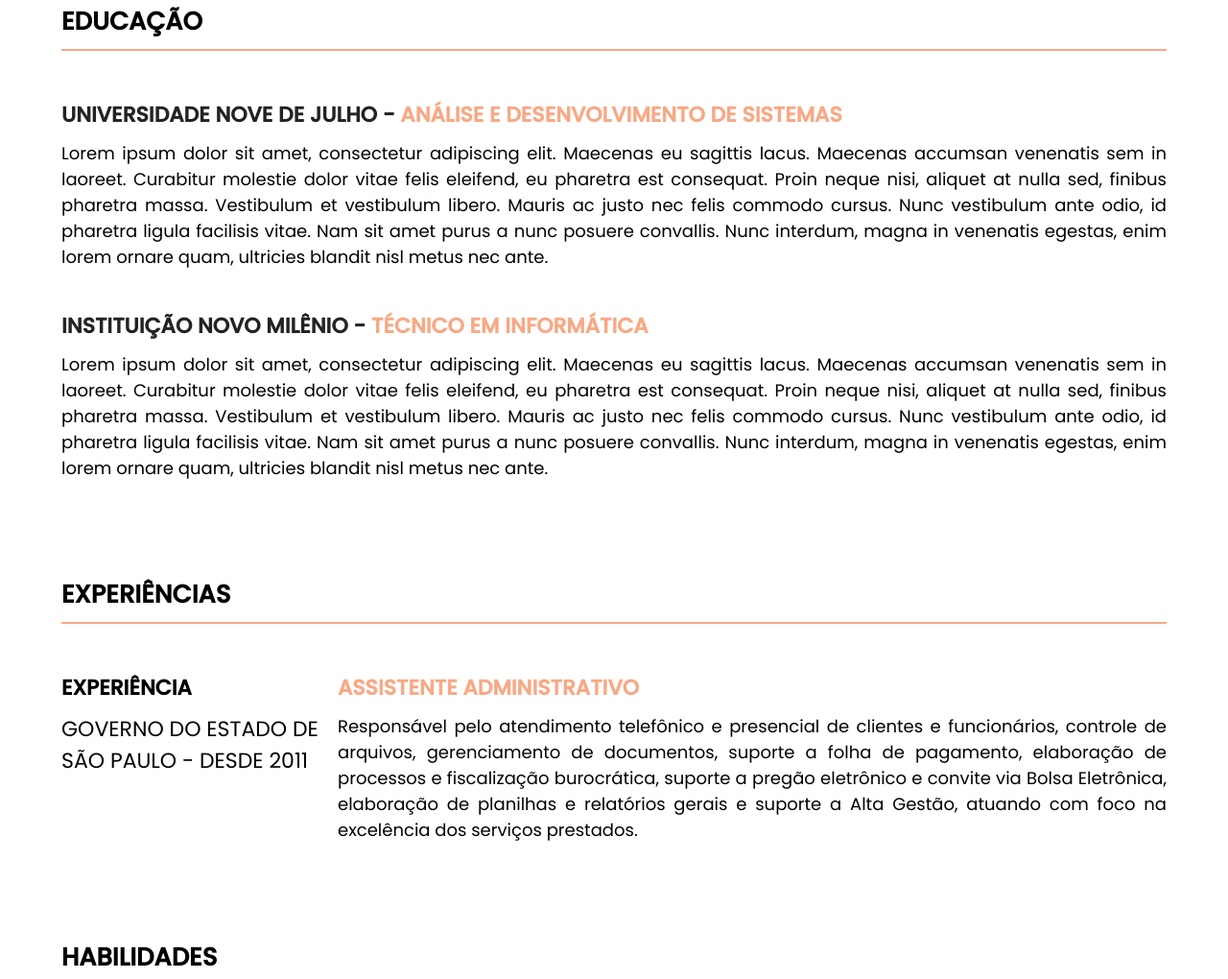
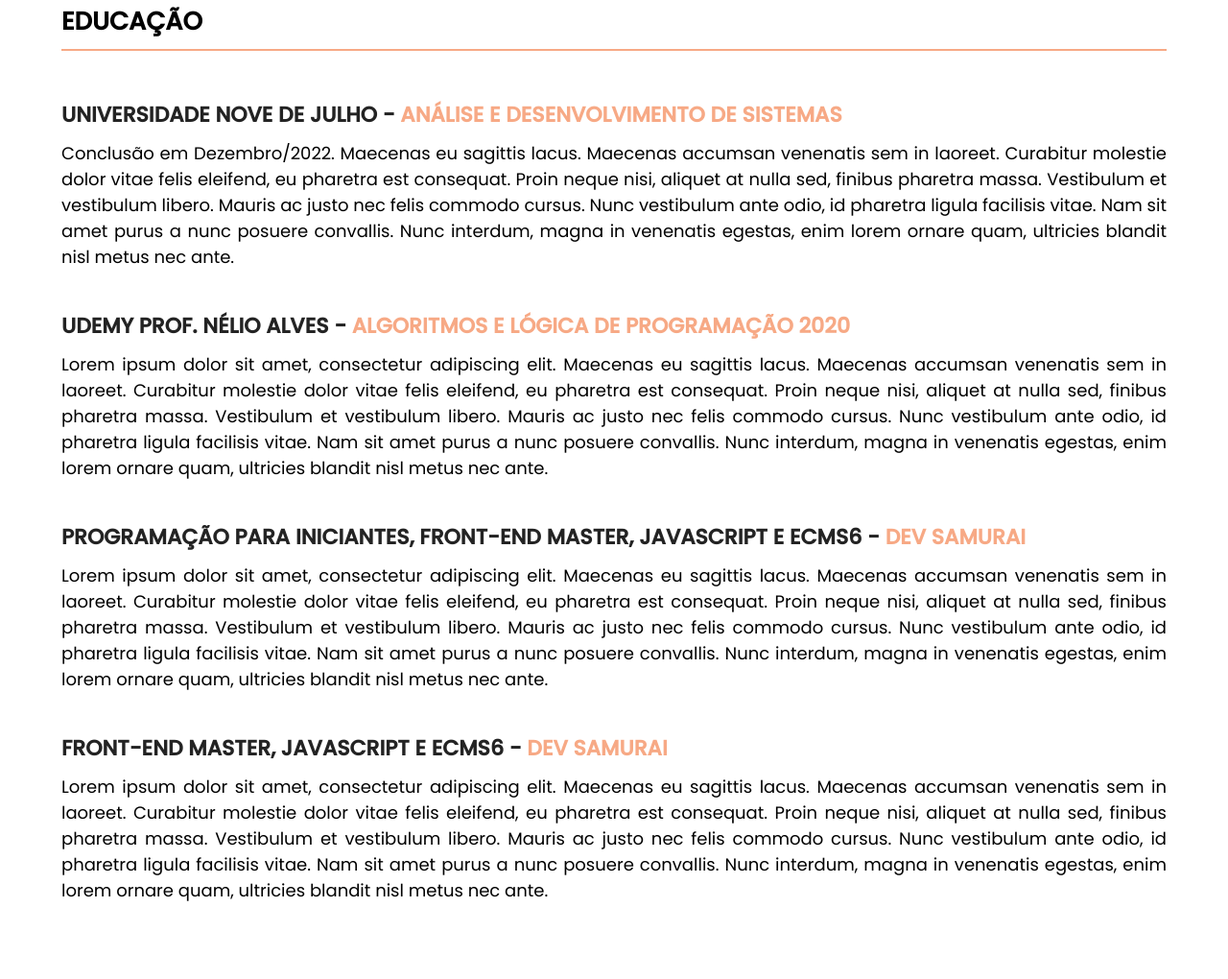
Before and after one commit to ingridholiveira/CV, a plain HTML site: page index.html in a window 1280 px wide. Shown: the part 558-1578 px from the top of the page at 96% size. Drawn offline with Linux system fonts and the light colour scheme.

Commit message:
atualização do campo experieencia e formação

```diff
--- a/index.html
+++ b/index.html
@@ -40,6 +40,22 @@
                     <h2>Universidade Nove de Julho - <span>Análise e Desenvolvimento de Sistemas</span></h2>
                 </div>
                 <p>
+                    Conclusão em Dezembro/2022.
+                    Maecenas eu sagittis lacus. Maecenas accumsan venenatis sem in laoreet.
+                    Curabitur molestie dolor vitae felis eleifend, eu pharetra est consequat.
+                    Proin neque nisi, aliquet at nulla sed, finibus pharetra massa.
+                    Vestibulum et vestibulum libero. Mauris ac justo nec felis commodo cursus.
+                    Nunc vestibulum ante odio, id pharetra ligula facilisis vitae.
+                    Nam sit amet purus a nunc posuere convallis.
+                    Nunc interdum, magna in venenatis egestas, enim lorem ornare quam, ultricies blandit nisl metus nec
+                    ante.
+                </p>
+            </div>
+            <div class="item">
+                <div class="w-100 title">
+                    <h2>UDEMY Prof. Nélio Alves - <span>Algoritmos e Lógica de Programação 2020</span></h2>
+                </div>
+                <p>
                     Lorem ipsum dolor sit amet, consectetur adipiscing elit.
                     Maecenas eu sagittis lacus. Maecenas accumsan venenatis sem in laoreet.
                     Curabitur molestie dolor vitae felis eleifend, eu pharetra est consequat.
@@ -53,7 +69,23 @@
             </div>
             <div class="item">
                 <div class="w-100 title">
-                    <h2>Instituição Novo Milênio - <span>Técnico em Informática</span></h2>
+                    <h2>Programação para Iniciantes, Front-End Master, JavaScript e ECMS6 - <span>Dev Samurai</span></h2>
+                </div>
+                <p>
+                    Lorem ipsum dolor sit amet, consectetur adipiscing elit.
+                    Maecenas eu sagittis lacus. Maecenas accumsan venenatis sem in laoreet.
+                    Curabitur molestie dolor vitae felis eleifend, eu pharetra est consequat.
+                    Proin neque nisi, aliquet at nulla sed, finibus pharetra massa.
+                    Vestibulum et vestibulum libero. Mauris ac justo nec felis commodo cursus.
+                    Nunc vestibulum ante odio, id pharetra ligula facilisis vitae.
+                    Nam sit amet purus a nunc posuere convallis.
+                    Nunc interdum, magna in venenatis egestas, enim lorem ornare quam, ultricies blandit nisl metus nec
+                    ante.
+                </p>
+            </div>
+            <div class="item">
+                <div class="w-100 title">
+                    <h2>Front-End Master, JavaScript e ECMS6 - <span>Dev Samurai</span></h2>
                 </div>
                 <p>
                     Lorem ipsum dolor sit amet, consectetur adipiscing elit.
```
